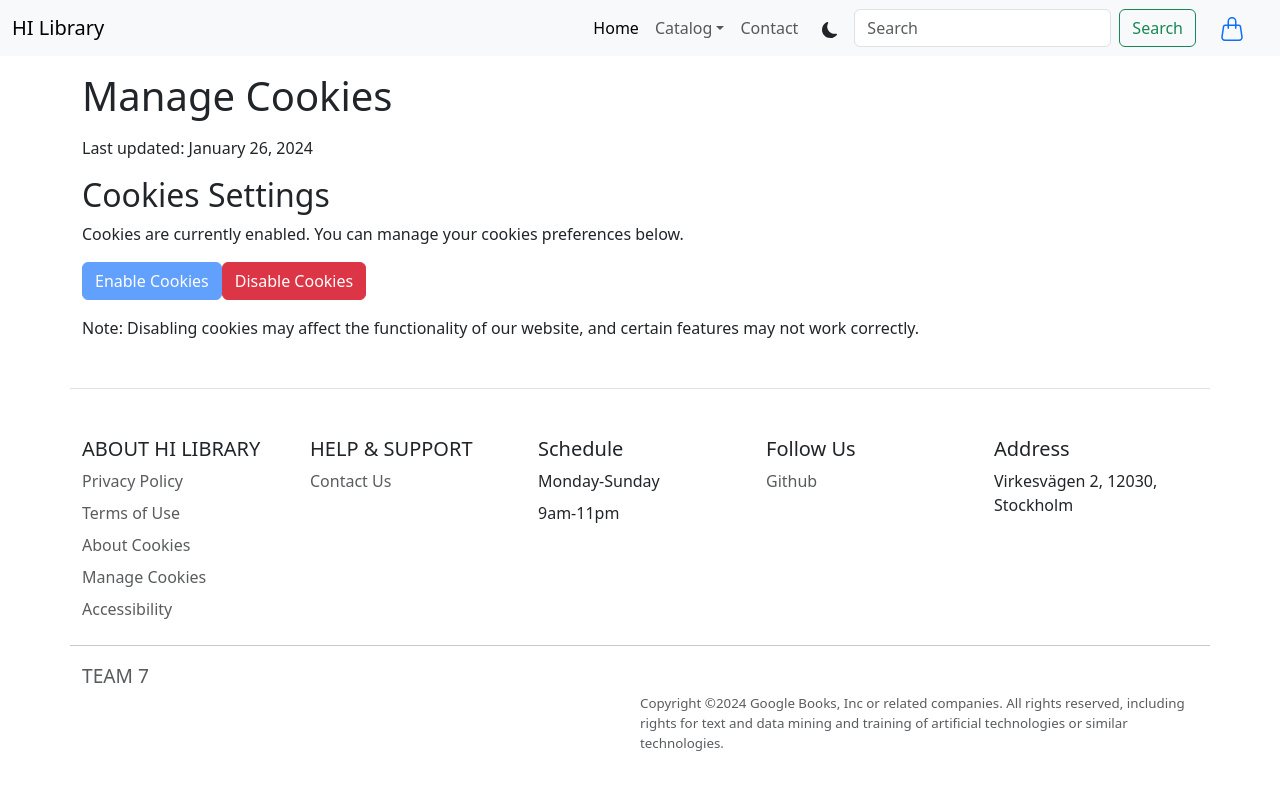
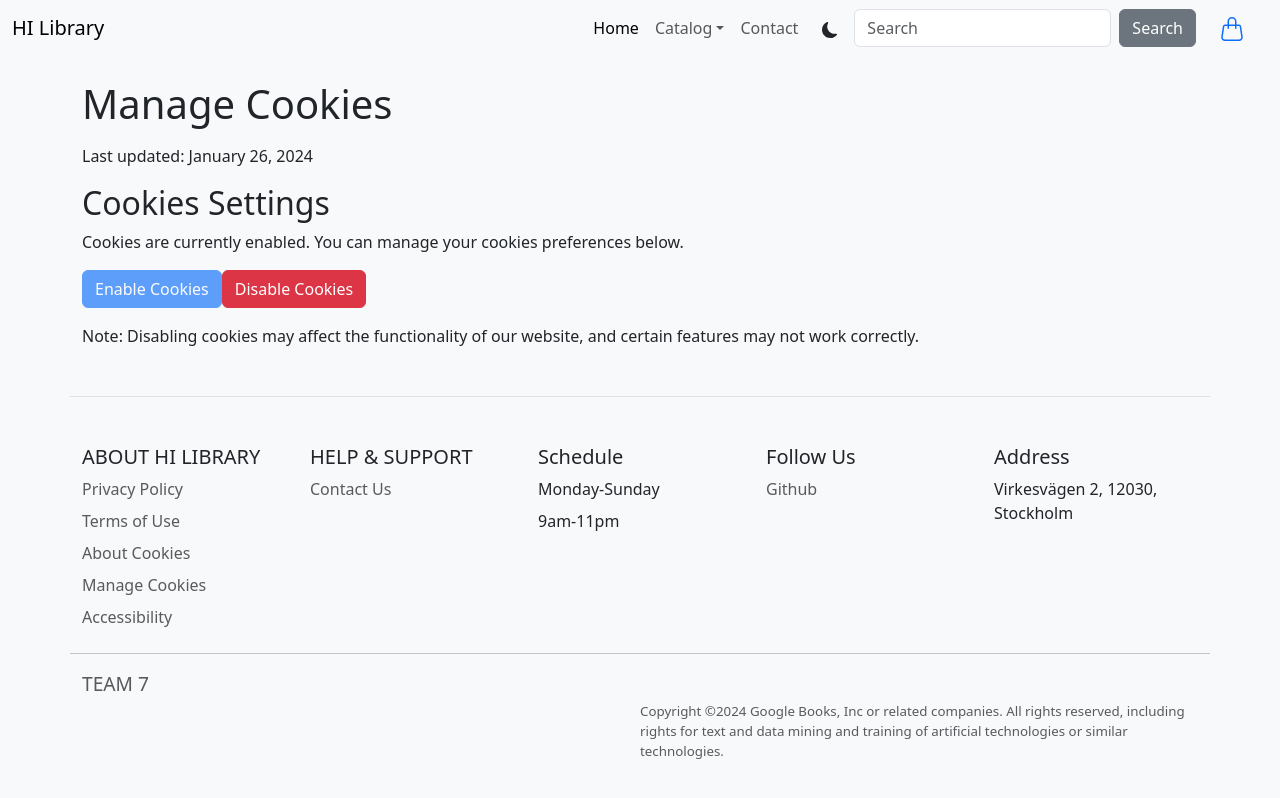
Before and after one commit to elen-oz/hi_react-team-project, a React (Vite) app: page /manage-cookies in a window 1280 px wide. Shown: the top 798 px of the page. Built offline with nearby package versions, Linux system fonts and the light colour scheme; no server answers.

Commit message:
feat: add themeContext hook and implement dark theme mode

```diff
--- a/src/App.jsx
+++ b/src/App.jsx
@@ -1,56 +1,34 @@
-import { useEffect, useState } from "react";
-import { BrowserRouter as Router, Routes, Route } from "react-router-dom";
-import Homepage from "./pages/Homepage";
-import BookPage from "./pages/BookPage";
-import CartPopUp from "./components/CartPopUp";
-import CheckoutPage from "./pages/CheckoutPage";
-import ContactPage from "./pages/ContactPage";
-import Header from "./components/Header";
-import Footer from "./components/Footer";
-import PrivacyPage from "./pages/PrivacyPage";
-import TermsOfUsePage from "./pages/TermsOfUsePage";
-import AboutCookiesPage from "./pages/AboutCookiesPage";
-import AccessibilityPage from "./pages/AccessibilityPage";
-import ManageCookiesPage from "./pages/ManageCookiesPage";
-import NotFoundPage from "./pages/NotFoundPage";
-import "bootstrap/dist/css/bootstrap.min.css";
-import "bootstrap/dist/js/bootstrap.bundle.min.js";
+import { useContext, useState } from 'react';
+import { BrowserRouter as Router, Routes, Route } from 'react-router-dom';
+import { ThemeContext } from './hooks/themeContext';
+import Homepage from './pages/Homepage';
+import BookPage from './pages/BookPage';
+import CartPopUp from './components/CartPopUp';
+import CheckoutPage from './pages/CheckoutPage';
+import ContactPage from './pages/ContactPage';
+import Header from './components/Header';
+import Footer from './components/Footer';
+import PrivacyPage from './pages/PrivacyPage';
+import TermsOfUsePage from './pages/TermsOfUsePage';
+import AboutCookiesPage from './pages/AboutCookiesPage';
+import AccessibilityPage from './pages/AccessibilityPage';
+import ManageCookiesPage from './pages/ManageCookiesPage';
+import NotFoundPage from './pages/NotFoundPage';
+import 'bootstrap/dist/css/bootstrap.min.css';
+import 'bootstrap/dist/js/bootstrap.bundle.min.js';
 
 function App() {
-  const [darkMode, setDarkMode] = useState(false);
   const [isCartOpen, setIsCartOpen] = useState(false);
+  const { darkMode, bgColorClass } = useContext(ThemeContext);
 
   const toggleCart = () => {
     setIsCartOpen(!isCartOpen);
   };
 
-  useEffect(() => {
-    if (window.matchMedia) {
-      let darkThemeQuery = window.matchMedia("(prefers-color-scheme: dark)");
-
-      if (darkThemeQuery.matches) {
-        console.log("Dark theme");
-        setDarkMode(true);
-      } else {
-        console.log("Light theme");
-        setDarkMode(false);
-      }
-    }
-  }, []);
-
-  const darkModeHandle = () => {
-    setDarkMode(!darkMode);
-    localStorage.setItem("darkMode", !darkMode);
-  };
-
   return (
-    <>
+    <div data-bs-theme={darkMode ? 'dark' : 'light'} className={bgColorClass}>
       <Router>
-        <Header
-          darkMode={darkMode}
-          toggleTheme={darkModeHandle}
-          toggleCart={toggleCart}
-        />
+        <Header toggleCart={toggleCart} />
         <CartPopUp isOpen={isCartOpen} closeCart={() => setIsCartOpen(false)} />
         <Routes>
           <Route path='/' element={<Homepage />} />
@@ -66,7 +44,7 @@ function App() {
         </Routes>
         <Footer />
       </Router>
-    </>
+    </div>
   );
 }
 
--- a/src/components/Footer.jsx
+++ b/src/components/Footer.jsx
@@ -1,14 +1,23 @@
-import { Link } from "react-router-dom";
+import { useContext } from 'react';
+import { Link } from 'react-router-dom';
+
+import { ThemeContext } from '../hooks/themeContext';
 
 const Footer = () => {
+  const { bgColorClass } = useContext(ThemeContext);
+
   return (
+    <div className={bgColorClass}>
       <div className='container'>
         <footer className='row row-cols-1 row-cols-sm-2 row-cols-md-5 py-5 my-5 border-top'>
           <div className='col mb-3'>
             <h5>ABOUT HI LIBRARY</h5>
             <ul className='nav flex-column'>
               <li className='nav-item mb-2'>
-              <Link to='/privacy' className='nav-link p-0 text-body-secondary'>
+                <Link
+                  to='/privacy'
+                  className='nav-link p-0 text-body-secondary'
+                >
                   Privacy Policy
                 </Link>
               </li>
@@ -18,7 +27,10 @@ const Footer = () => {
                 </Link>
               </li>
               <li className='nav-item mb-2'>
-              <Link to='/cookies' className='nav-link p-0 text-body-secondary'>
+                <Link
+                  to='/cookies'
+                  className='nav-link p-0 text-body-secondary'
+                >
                   About Cookies
                 </Link>
               </li>
@@ -44,7 +56,10 @@ const Footer = () => {
             <h5>HELP & SUPPORT</h5>
             <ul className='nav flex-column'>
               <li className='nav-item mb-2'>
-              <Link to='/contact' className='nav-link p-0 text-body-secondary'>
+                <Link
+                  to='/contact'
+                  className='nav-link p-0 text-body-secondary'
+                >
                   Contact Us
                 </Link>
               </li>
@@ -76,10 +91,10 @@ const Footer = () => {
               <li className='nav-item mb-2'>Virkesvägen 2, 12030, Stockholm</li>
             </ul>
           </div>
-        <hr style={{ width: "100%" }} />
+          <hr style={{ width: '100%' }} />
           <div className='d-flex justify-content-between w-100'>
             <div className='col mb-3'>
-            <p className='text-body-secondary' style={{ fontSize: "larger" }}>
+              <p className='text-body-secondary' style={{ fontSize: 'larger' }}>
                 TEAM 7
               </p>
             </div>
@@ -87,15 +102,19 @@ const Footer = () => {
               <svg className='bi me-2' width='40' height='32'>
                 <use xlinkHref='#bootstrap'></use>
               </svg>
-            <p className='text-body-secondary' style={{ fontSize: "smaller" }}>
-              Copyright ©2024 Google Books, Inc or related companies. All rights
-              reserved, including rights for text and data mining and training
-              of artificial technologies or similar technologies.
+              <p
+                className='text-body-secondary'
+                style={{ fontSize: 'smaller' }}
+              >
+                Copyright ©2024 Google Books, Inc or related companies. All
+                rights reserved, including rights for text and data mining and
+                training of artificial technologies or similar technologies.
               </p>
             </div>
           </div>
         </footer>
       </div>
+    </div>
   );
 };
 
--- a/src/components/Header.jsx
+++ b/src/components/Header.jsx
@@ -1,11 +1,13 @@
-import { useContext, useState } from "react";
-import { Link } from "react-router-dom";
-import { BsHandbag, BsBrightnessHigh, BsFillMoonFill } from "react-icons/bs";
-import { BookContext } from "../hooks/bookContext";
+import { useContext, useState } from 'react';
+import { Link } from 'react-router-dom';
+import { BsHandbag, BsBrightnessHigh, BsFillMoonFill } from 'react-icons/bs';
+import { BookContext } from '../hooks/bookContext';
+import { ThemeContext } from '../hooks/themeContext';
 
-const Header = ({ darkMode, toggleTheme, toggleCart }) => {
+const Header = ({ toggleCart }) => {
   const { fetchBooksByCategory } = useContext(BookContext);
-  const [bookSearch, setBookSearch] = useState("");
+  const [bookSearch, setBookSearch] = useState('');
+  const { darkMode, darkModeHandle } = useContext(ThemeContext);
 
   const handleInputChange = (e) => {
     setBookSearch(e.target.value);
@@ -13,16 +15,20 @@ const Header = ({ darkMode, toggleTheme, toggleCart }) => {
 
   const handleSearchBook = (e) => {
     e.preventDefault();
-    fetchBooksByCategory(bookSearch, "");
+    fetchBooksByCategory(bookSearch, '');
   };
 
   const handleCategorySelect = (category) => {
-    fetchBooksByCategory("", category);
+    fetchBooksByCategory('', category);
   };
 
+  // const bgColorClass = darkMode ? 'bg-primary' : 'bg-info';
+  const bgColorClass = darkMode ? 'bg-dark' : 'bg-light';
+
   return (
-    <header data-bs-theme={darkMode ? "dark" : "light"}>
-      <nav className='navbar navbar-expand-md bg-body-tertiary'>
+    // <header data-bs-theme='dark' className='mb-4'>
+    <header className='mb-4'>
+      <nav className={`navbar navbar-expand-md ${bgColorClass}`}>
         <div className='container-fluid'>
           <Link to='/.' className='navbar-brand'>
             HI Library
@@ -34,10 +40,10 @@ const Header = ({ darkMode, toggleTheme, toggleCart }) => {
                 {darkMode ? (
                   <BsBrightnessHigh
                     className='text-white'
-                    onClick={toggleTheme}
+                    onClick={darkModeHandle}
                   />
                 ) : (
-                  <BsFillMoonFill onClick={toggleTheme} />
+                  <BsFillMoonFill onClick={darkModeHandle} />
                 )}
               </div>
 
@@ -63,11 +69,7 @@ const Header = ({ darkMode, toggleTheme, toggleCart }) => {
                     Home
                   </Link>
                 </li>
-                {/* <li className='nav-item'>
-                <Link to='./about' className='nav-link'>
-                  About
-                </Link>
-              </li> */}
+
                 <li className='nav-item dropdown'>
                   <a
                     className='nav-link dropdown-toggle'
@@ -82,7 +84,7 @@ const Header = ({ darkMode, toggleTheme, toggleCart }) => {
                     <li>
                       <Link
                         to='./'
-                        onClick={() => handleCategorySelect("Adventure")}
+                        onClick={() => handleCategorySelect('Adventure')}
                         className='dropdown-item'
                       >
                         Adventure
@@ -91,7 +93,7 @@ const Header = ({ darkMode, toggleTheme, toggleCart }) => {
                     <li>
                       <Link
                         to='./'
-                        onClick={() => handleCategorySelect("Biography")}
+                        onClick={() => handleCategorySelect('Biography')}
                         className='dropdown-item'
                       >
                         Biography
@@ -100,7 +102,7 @@ const Header = ({ darkMode, toggleTheme, toggleCart }) => {
                     <li>
                       <Link
                         to='./'
-                        onClick={() => handleCategorySelect("Classics")}
+                        onClick={() => handleCategorySelect('Classics')}
                         className='dropdown-item'
                       >
                         Classics
@@ -109,7 +111,7 @@ const Header = ({ darkMode, toggleTheme, toggleCart }) => {
                     <li>
                       <Link
                         to='./'
-                        onClick={() => handleCategorySelect("Fantasy")}
+                        onClick={() => handleCategorySelect('Fantasy')}
                         className='dropdown-item'
                       >
                         Fantasy
@@ -118,7 +120,7 @@ const Header = ({ darkMode, toggleTheme, toggleCart }) => {
                     <li>
                       <Link
                         to='./'
-                        onClick={() => handleCategorySelect("Fiction")}
+                        onClick={() => handleCategorySelect('Fiction')}
                         className='dropdown-item'
                       >
                         Fiction
@@ -127,7 +129,7 @@ const Header = ({ darkMode, toggleTheme, toggleCart }) => {
                     <li>
                       <Link
                         to='./'
-                        onClick={() => handleCategorySelect("Horror")}
+                        onClick={() => handleCategorySelect('Horror')}
                         className='dropdown-item'
                       >
                         Horror
@@ -136,7 +138,7 @@ const Header = ({ darkMode, toggleTheme, toggleCart }) => {
                     <li>
                       <Link
                         to='./'
-                        onClick={() => handleCategorySelect("History")}
+                        onClick={() => handleCategorySelect('History')}
                         className='dropdown-item'
                       >
                         History
@@ -146,7 +148,7 @@ const Header = ({ darkMode, toggleTheme, toggleCart }) => {
                     <li>
                       <Link
                         to='./'
-                        onClick={() => handleCategorySelect("Mystery")}
+                        onClick={() => handleCategorySelect('Mystery')}
                         className='dropdown-item'
                       >
                         Mystery
@@ -155,7 +157,7 @@ const Header = ({ darkMode, toggleTheme, toggleCart }) => {
                     <li>
                       <Link
                         to='./'
-                        onClick={() => handleCategorySelect("Romance")}
+                        onClick={() => handleCategorySelect('Romance')}
                         className='dropdown-item'
                       >
                         Romance
@@ -164,7 +166,7 @@ const Header = ({ darkMode, toggleTheme, toggleCart }) => {
                     <li>
                       <Link
                         to='./'
-                        onClick={() => handleCategorySelect("Science fiction")}
+                        onClick={() => handleCategorySelect('Science fiction')}
                         className='dropdown-item'
                       >
                         Science fiction
@@ -173,7 +175,7 @@ const Header = ({ darkMode, toggleTheme, toggleCart }) => {
                     <li>
                       <Link
                         to='./'
-                        onClick={() => handleCategorySelect("Thriller")}
+                        onClick={() => handleCategorySelect('Thriller')}
                         className='dropdown-item'
                       >
                         Thriller
@@ -197,15 +199,16 @@ const Header = ({ darkMode, toggleTheme, toggleCart }) => {
                 {darkMode ? (
                   <BsBrightnessHigh
                     className='text-white'
-                    onClick={toggleTheme}
+                    onClick={darkModeHandle}
                   />
                 ) : (
-                  <BsFillMoonFill onClick={toggleTheme} />
+                  <BsFillMoonFill onClick={darkModeHandle} />
                 )}
               </div>
 
               <form className='d-flex' role='search'>
                 <input
+                  data-bs-theme={darkMode ? 'dark' : 'light'}
                   className='form-control me-2'
                   type='search'
                   placeholder='Search'
@@ -214,7 +217,7 @@ const Header = ({ darkMode, toggleTheme, toggleCart }) => {
                 />
                 <button
                   onClick={handleSearchBook}
-                  className='btn btn-outline-success'
+                  className='btn btn-secondary'
                   type='submit'
                 >
                   Search
@@ -223,7 +226,7 @@ const Header = ({ darkMode, toggleTheme, toggleCart }) => {
 
               <div className='d-md-block d-none px-4'>
                 <Link
-                  to='./'
+                  to='./checkout'
                   onClick={(e) => {
                     e.preventDefault();
                     toggleCart();
--- /dev/null
+++ b/src/hooks/themeContext.jsx
@@ -0,0 +1,34 @@
+import { createContext, useEffect, useState } from 'react';
+export const ThemeContext = createContext();
+
+const ThemeProvider = ({ children }) => {
+  const [darkMode, setDarkMode] = useState(false);
+  const bgColorClass = darkMode ? 'bg-dark' : 'bg-light';
+
+  useEffect(() => {
+    if (window.matchMedia) {
+      let darkThemeQuery = window.matchMedia('(prefers-color-scheme: dark)');
+
+      if (darkThemeQuery.matches) {
+        console.log('Dark theme');
+        setDarkMode(true);
+      } else {
+        console.log('Light theme');
+        setDarkMode(false);
+      }
+    }
+  }, []);
+
+  const darkModeHandle = () => {
+    setDarkMode(!darkMode);
+    localStorage.setItem('darkMode', !darkMode);
+  };
+
+  return (
+    <ThemeContext.Provider value={{ darkMode, darkModeHandle, bgColorClass }}>
+      {children}
+    </ThemeContext.Provider>
+  );
+};
+
+export default ThemeProvider;
--- a/src/main.jsx
+++ b/src/main.jsx
@@ -1,13 +1,16 @@
-import React from "react";
-import ReactDOM from "react-dom/client";
-import App from "./App.jsx";
-import BookProvider from "./hooks/bookContext.jsx";
-import "bootstrap/dist/js/bootstrap.bundle.min.js";
+import React from 'react';
+import ReactDOM from 'react-dom/client';
+import App from './App.jsx';
+import BookProvider from './hooks/bookContext.jsx';
+import ThemeProvider from './hooks/themeContext.jsx';
+import 'bootstrap/dist/js/bootstrap.bundle.min.js';
 
-ReactDOM.createRoot(document.getElementById("root")).render(
+ReactDOM.createRoot(document.getElementById('root')).render(
   <React.StrictMode>
-    <BookProvider>
-      <App />
-    </BookProvider>
+    <ThemeProvider>
+      <BookProvider>
+        <App />
+      </BookProvider>
+    </ThemeProvider>
   </React.StrictMode>
 );
```
Also changed, not shown: src/pages/HomePage.jsx (+7 -7 lines). Lines whose indentation alone changed are shown as unchanged.
